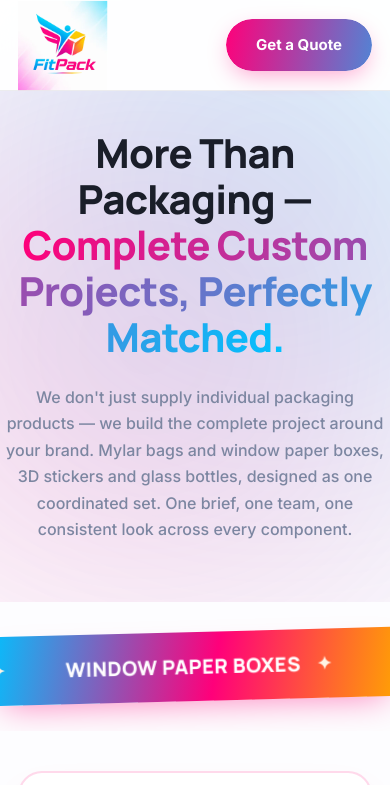
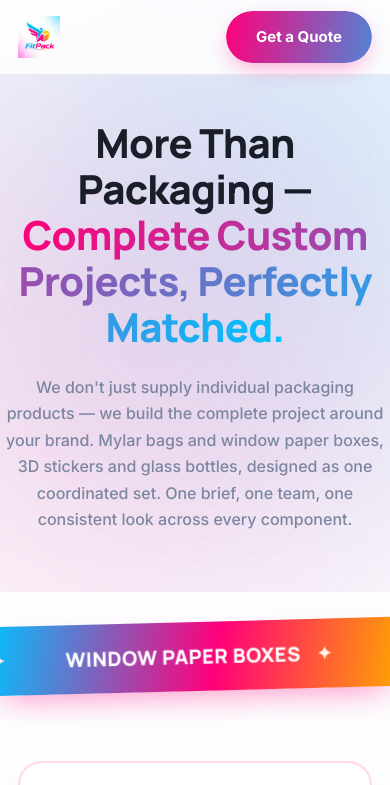
Before and after one commit to 1143681013-ai/fitpac-web, a plain HTML site: page index.html in a window 390 px wide. Shown: the top 785 px of the page. Drawn offline with Linux system fonts and the light colour scheme.

Commit message:
Add files via upload

```diff
--- a/index.html
+++ b/index.html
@@ -53,35 +53,22 @@
       -webkit-text-fill-color: transparent; color: transparent;
     }
 
-    /* ============ 导航栏 (大幅拉高，超大 Logo) ============ */
+    /* ============ 导航栏 ============ */
     header {
       position: fixed; top: 0; left: 0; right: 0; z-index: 1000;
-      background: rgba(255, 255, 255, 0.95); backdrop-filter: blur(20px); -webkit-backdrop-filter: blur(20px);
+      background: rgba(255, 255, 255, 0.85); backdrop-filter: blur(20px); -webkit-backdrop-filter: blur(20px);
       border-bottom: 1px solid var(--line);
     }
-    .nav { display: flex; justify-content: space-between; align-items: center; height: 110px; gap: 24px; } /* 高度从 96 拉高到 110 */
+    .nav { display: flex; justify-content: space-between; align-items: center; height: 86px; gap: 24px; }
     .logo { display: flex; align-items: center; cursor: pointer; }
-
-    /* 🌟 超大 Logo 核心设置 */
-    .logo-img {
-      height: 120px; /* 极端大尺寸 */
-      max-width: 280px; /* 限制最大宽度防变形 */
-      width: auto;
-      object-fit: contain;
-      mix-blend-mode: multiply; /* 去白底 */
-      transform: scale(1.15); /* 再次放大视觉 */
-      transform-origin: left center;
-      transition: transform 0.3s ease;
-    }
-    .logo:hover .logo-img { transform: scale(1.2); }
-
+    .logo-img { height: 52px; width: auto; object-fit: contain; }
     .logo-fallback {
-      font-family: 'Manrope', sans-serif; font-size: 34px; font-weight: 800; font-style: italic;
+      font-family: 'Manrope', sans-serif; font-size: 28px; font-weight: 800; font-style: italic;
       background: var(--grad); -webkit-background-clip: text; background-clip: text; -webkit-text-fill-color: transparent;
     }
 
     .nav-links { display: flex; gap: 32px; align-items: center; }
-    .nav-links a { font-weight: 600; font-size: 16px; color: var(--dark); position: relative; padding-bottom: 4px; cursor: pointer; }
+    .nav-links a { font-weight: 600; font-size: 15px; color: var(--dark); position: relative; padding-bottom: 4px; cursor: pointer; }
     .nav-links a::after {
       content: ''; position: absolute; left: 0; bottom: 0; width: 0; height: 3px;
       border-radius: 2px; background: var(--grad); transition: var(--transition);
@@ -121,7 +108,7 @@
     @keyframes fadeIn { from { opacity: 0; transform: translateY(10px); } to { opacity: 1; transform: translateY(0); } }
 
     /* ============ 首页 ============ */
-    .hero { padding: 200px 0 80px; text-align: center; position: relative; overflow: hidden; } /* 顶部 padding 增加，避开高导航栏 */
+    .hero { padding: 170px 0 80px; text-align: center; position: relative; overflow: hidden; }
     .hero::before { content: ''; position: absolute; top: -10%; left: 5%; width: 500px; height: 500px; background: var(--blue); filter: blur(150px); opacity: 0.25; z-index: -1; border-radius: 50%; }
     .hero::after { content: ''; position: absolute; top: 20%; right: 5%; width: 450px; height: 450px; background: var(--pink); filter: blur(150px); opacity: 0.25; z-index: -1; border-radius: 50%; }
     .hero h1 { font-size: clamp(40px, 5vw, 68px); margin-bottom: 24px; }
@@ -156,13 +143,27 @@
     .feature-list li::before { content: '✓'; flex-shrink: 0; display: flex; align-items: center; justify-content: center; width: 22px; height: 22px; border-radius: 50%; font-size: 12px; font-weight: 800; margin-top: 3px; }
 
     .set-image {
-      border-radius: 20px; overflow: hidden; background: #F8F9FC; box-shadow: 0 20px 40px -15px rgba(26, 30, 41, 0.15);
-      transform: rotate(2deg); transition: transform 0.6s cubic-bezier(0.25, 0.46, 0.45, 0.94);
-      position: relative; z-index: 2; display: flex; align-items: center; justify-content: center; padding: 10px;
+      border-radius: 20px;
+      overflow: hidden;
+      background: #F8F9FC;
+      box-shadow: 0 20px 40px -15px rgba(26, 30, 41, 0.15);
+      transform: rotate(2deg);
+      transition: transform 0.6s cubic-bezier(0.25, 0.46, 0.45, 0.94);
+      position: relative;
+      z-index: 2;
+      display: flex;
+      align-items: center;
+      justify-content: center;
+      padding: 10px;
     }
     .set-card-2 .set-image { transform: rotate(-2deg); }
     .set-image:hover { transform: rotate(0deg) scale(1.03); }
-    .set-image img { width: 100%; aspect-ratio: 4 / 3; object-fit: contain; border-radius: 12px; }
+    .set-image img {
+      width: 100%;
+      aspect-ratio: 4 / 3;
+      object-fit: contain;
+      border-radius: 12px;
+    }
 
     /* ============ 首页：促销单图入口 ============ */
     .promo-section { position: relative; padding: 90px 0; background: radial-gradient(circle at 10% 10%, rgba(255, 0, 122, 0.08), transparent 40%), radial-gradient(circle at 90% 90%, rgba(255, 166, 0, 0.08), transparent 40%), var(--promo-light); border-top: 1px solid rgba(255, 0, 122, 0.1); border-bottom: 1px solid rgba(255, 0, 122, 0.1); }
@@ -189,7 +190,7 @@
     .promo-banner-overlay p { font-size: 18px; margin-bottom: 24px; opacity: 0.95; font-weight: 500; }
 
     /* ============ 促销分类集合页 ============ */
-    .promo-page { padding: 160px 0 80px; background: var(--bg); min-height: 100vh; } /* padding 增加避开高导航栏 */
+    .promo-page { padding: 140px 0 80px; background: var(--bg); min-height: 100vh; }
     .promo-grid { display: grid; grid-template-columns: repeat(3, 1fr); gap: 30px; }
     .deal-card { display: flex; flex-direction: column; background: #fff; border-radius: 20px; overflow: hidden; border: 1px solid rgba(255, 0, 122, 0.12); transition: var(--transition); cursor: pointer; }
     .deal-card:hover { transform: translateY(-8px); border-color: rgba(255, 0, 122, 0.4); box-shadow: 0 25px 45px -20px rgba(255, 0, 122, 0.35); }
@@ -203,7 +204,7 @@
     .deal-card:hover .btn-explore { background: var(--promo); color: #fff; }
 
     /* ============ 产品详情页 ============ */
-    .product-page { padding: 160px 0 80px; background: var(--bg); min-height: 100vh; }
+    .product-page { padding: 120px 0 80px; background: var(--bg); min-height: 100vh; }
 
     .lookbook-hero { position: relative; border-radius: 24px; overflow: hidden; height: 60vh; min-height: 400px; margin-bottom: 60px; box-shadow: 0 25px 50px -12px rgba(0, 0, 0, 0.15); }
     .lookbook-hero img { width: 100%; height: 100%; object-fit: cover; }
@@ -260,10 +261,7 @@
     /* ============ Footer ============ */
     footer { background: var(--dark); color: rgba(255, 255, 255, 0.6); padding: 80px 0 30px; border-top: 4px solid transparent; border-image: var(--grad-full) 1; }
     .footer-grid { display: grid; grid-template-columns: 2fr 1fr 1fr; gap: 48px; margin-bottom: 60px; }
-
-    /* 底部 Logo 同样超大 */
-    .footer-logo { height: 80px; width: auto; margin-bottom: 24px; background: #fff; padding: 10px 16px; border-radius: 12px; }
-
+    .footer-logo { height: 45px; width: auto; margin-bottom: 24px; background: #fff; padding: 8px 14px; border-radius: 10px; }
     .footer-company { font-size: 18px; font-weight: 700; color: #fff; margin-bottom: 10px; }
     .footer-desc { font-size: 14.5px; max-width: 320px; color: rgba(255, 255, 255, 0.5); }
     .footer-col h4 { color: #fff; font-size: 17px; margin-bottom: 22px; }
@@ -290,15 +288,14 @@
 
     @media (max-width: 820px) {
       .nav-links { display: none; }
-      .hero { padding-top: 150px; }
+      .hero { padding-top: 120px; }
     }
 
     @media (max-width: 600px) {
       .container { padding: 0 18px; }
-      .nav { height: 90px; }
-      .logo-img { height: 85px; transform: scale(1.05); }
-
-      .hero { padding: 130px 0 60px; }
+      .nav { height: 74px; }
+      .logo-img { height: 42px; }
+      .hero { padding: 120px 0 60px; }
       .set-card { padding: 30px 20px; gap: 30px; }
       .footer-grid { grid-template-columns: 1fr; text-align: center; gap: 40px; }
       .footer-desc { margin: 0 auto; }
@@ -320,6 +317,7 @@
   <header>
     <div class="container nav">
       <div class="logo" onclick="switchView('home-view')" aria-label="FitPack Home">
+        <!-- 🚨 注意：要显示本地 Logo，请把 src 后面那串网址改成 images/logo.png -->
         <img src="images/logo.png" alt="FitPack Logo" class="logo-img" onerror="this.outerHTML='&lt;span class=&quot;logo-fallback&quot;&gt;FitPack&lt;/span&gt;'" />
       </div>
 
@@ -528,7 +526,7 @@
         </div>
 
         <div class="product-gallery-grid">
-          <!-- 全部统一为 .png 格式 -->
+          <!-- 全部统一为 .png 格式，请确保本地图片也是 png -->
           <div class="img-box"><img src="images/bags-01.png" alt="Design 01" onerror="this.src='https://via.placeholder.com/600x450?text=missing+bags-01.png'" /></div>
           <div class="img-box"><img src="images/bags-02.png" alt="Design 02" onerror="this.src='https://via.placeholder.com/600x450?text=missing+bags-02.png'" /></div>
           <div class="img-box"><img src="images/bags-03.png" alt="Design 03" onerror="this.src='https://via.placeholder.com/600x450?text=missing+bags-03.png'" /></div>
@@ -577,7 +575,7 @@
         </div>
 
         <div class="product-gallery-grid">
-          <!-- 全部统一为 .png 格式 -->
+          <!-- 全部统一为 .png 格式，请确保本地图片也是 png -->
           <div class="img-box"><img src="images/jars-01.png" alt="Design 01" onerror="this.src='https://via.placeholder.com/600x450?text=missing+jars-01.png'" /></div>
           <div class="img-box"><img src="images/jars-02.png" alt="Design 02" onerror="this.src='https://via.placeholder.com/600x450?text=missing+jars-02.png'" /></div>
           <div class="img-box"><img src="images/jars-03.png" alt="Design 03" onerror="this.src='https://via.placeholder.com/600x450?text=missing+jars-03.png'" /></div>
```
